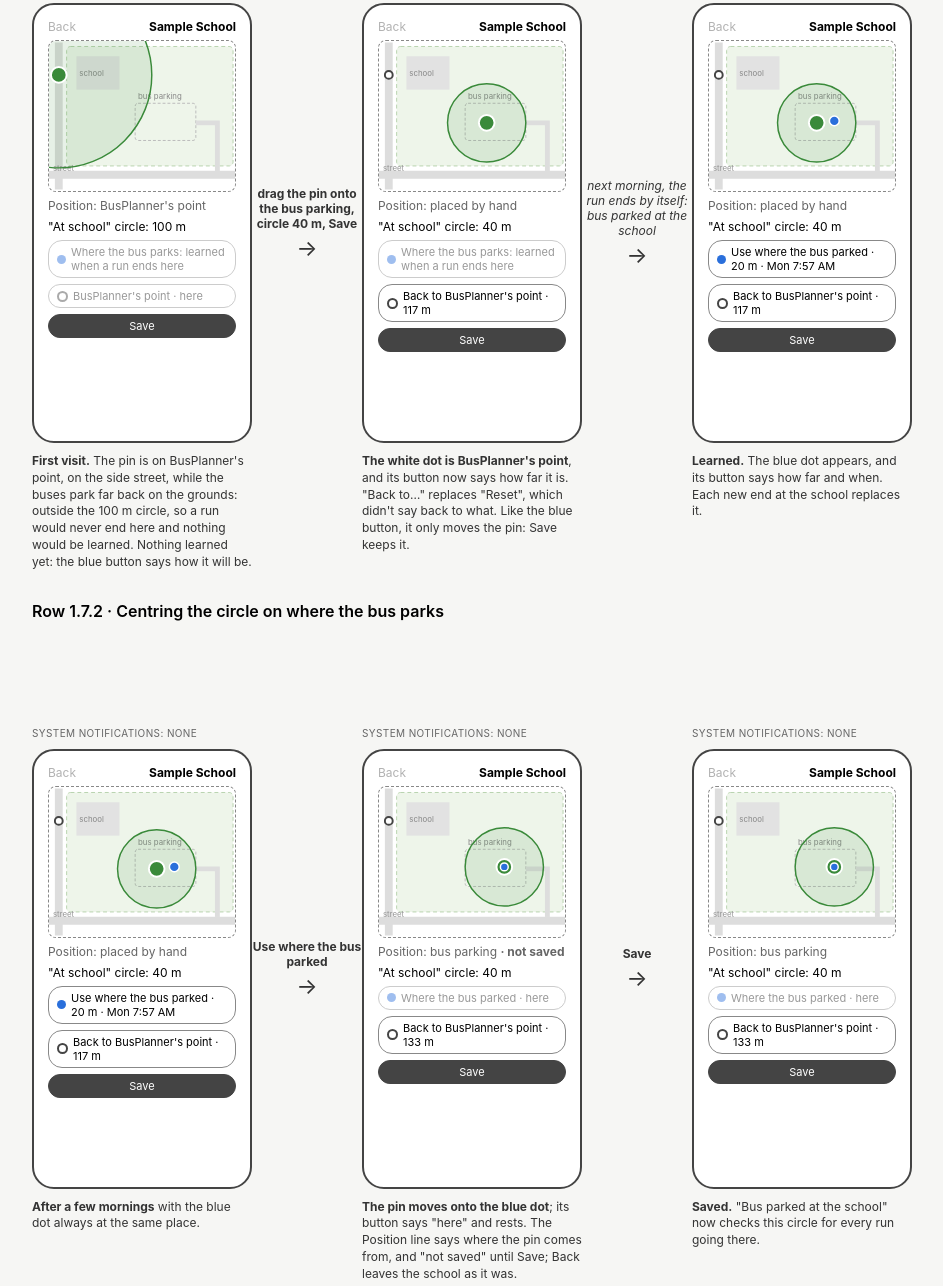
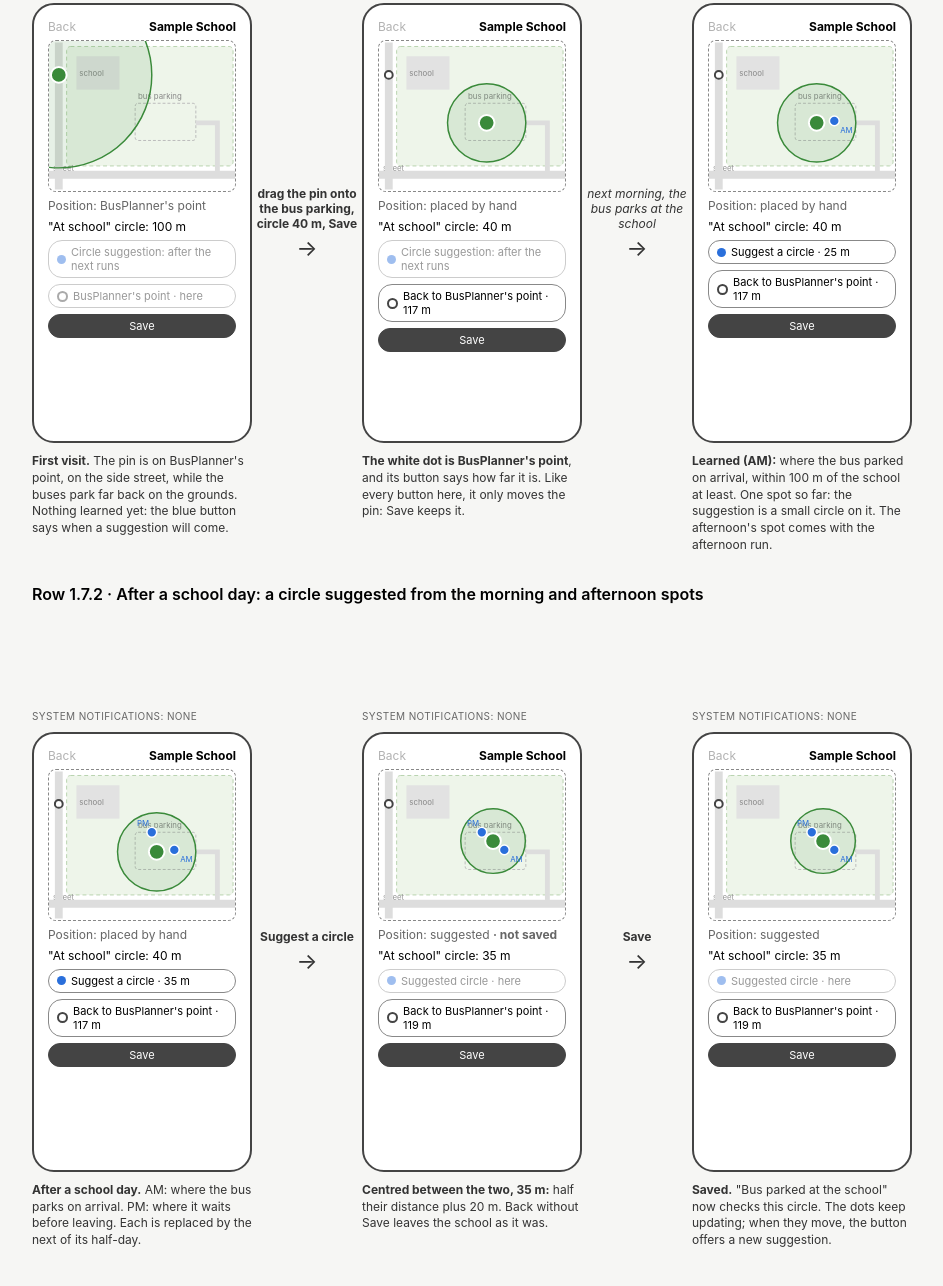
Before and after one commit to anderewrey/bus-tracker, a plain HTML site: page docs/ux/School.dc.html in a window 1280 px wide. Shown: the part 215-1501 px from the top of the page, without its empty margins (0-943 px from the left). Drawn offline with Linux system fonts and the light colour scheme; a script that the page names is missing.

Commit message:
UX sketch 1.7: AM and PM dots, one button that suggests a circle
The dots show where the bus parked on arrival (AM) and where it waits
before leaving (PM). The blue button suggests a circle from them: centred
between both, half their distance plus 20 m; on a single spot, a small
circle on it. "Use where the bus parked" is gone.

Co-Authored-By: Claude Opus 5.5 <noreply@anthropic.com>

```diff
--- a/docs/ux/School.dc.html
+++ b/docs/ux/School.dc.html
@@ -33,11 +33,10 @@ body{margin:0}
 </style>
 </helmet>
 <div style="width:1000px;height:1510px;box-sizing:border-box;padding:28px 32px;font-family:Inter,system-ui,sans-serif;background:#f6f6f4;display:flex;flex-direction:column;gap:18px">
-<div style="font-size:20px;font-weight:600">School page: each dot on the map has the button that uses it, with the same mark</div>
+<div style="font-size:20px;font-weight:600">School page: the dots show where the bus parked; the blue button suggests a circle from them</div>
 
 <div class="h2">Row 1.7.1 · BusPlanner's point is off: correct it, then the app learns where the bus parks</div>
 <div style="display:flex;align-items:flex-start">
-
 <div class="col">
 <div class="nt"><span class="nl">System notifications: none</span></div>
 <div class="ph">
@@ -47,22 +46,20 @@ body{margin:0}
 <rect x="28" y="14" width="44" height="34" fill="#e2e2e2"/><text x="31" y="34" font-size="8" fill="#888">school</text>
 <rect x="88" y="62" width="62" height="38" rx="3" fill="none" stroke="#bbb" stroke-dasharray="3 2"/><text x="91" y="58" font-size="8" fill="#888">bus parking</text>
 <path d="M150 82 L172 82 L172 135" fill="none" stroke="#ddd" stroke-width="5"/>
-<path d="M0 135 L190 135" fill="none" stroke="#ddd" stroke-width="8"/>
-<path d="M10 0 L10 150" fill="none" stroke="#ddd" stroke-width="8"/><text x="4" y="131" font-size="8" fill="#999">street</text>
+<path d="M0 135 L190 135" fill="none" stroke="#ddd" stroke-width="8"/><text x="4" y="131" font-size="8" fill="#999">street</text>
+<path d="M10 0 L10 150" fill="none" stroke="#ddd" stroke-width="8"/>
 <circle cx="10" cy="33" r="95" fill="#3a8a3a" fill-opacity=".12" stroke="#3a8a3a" stroke-width="1.5"/>
 <circle cx="10" cy="33" r="8" fill="#3a8a3a" stroke="#fff" stroke-width="2"/>
 </svg></div>
 <span class="mut">Position: BusPlanner's point</span>
 <span>"At school" circle: 100 m</span>
-<div class="btn off"><span class="bd"></span>Where the bus parks: learned when a run ends here</div>
+<div class="btn off"><span class="bd"></span>Circle suggestion: after the next runs</div>
 <div class="btn off"><span class="wd"></span>BusPlanner's point · here</div>
 <div class="btn fill">Save</div>
 </div>
-<div class="cap"><b>First visit.</b> The pin is on BusPlanner's point, on the side street, while the buses park far back on the grounds: outside the 100 m circle, so a run would never end here and nothing would be learned. Nothing learned yet: the blue button says how it will be.</div>
+<div class="cap"><b>First visit.</b> The pin is on BusPlanner's point, on the side street, while the buses park far back on the grounds. Nothing learned yet: the blue button says when a suggestion will come.</div>
 </div>
-
 <div class="ar"><b>drag the pin onto the bus parking, circle 40 m, Save</b><span style="font-size:22px">→</span></div>
-
 <div class="col">
 <div class="nt"><span class="nl">System notifications: none</span></div>
 <div class="ph">
@@ -72,23 +69,21 @@ body{margin:0}
 <rect x="28" y="14" width="44" height="34" fill="#e2e2e2"/><text x="31" y="34" font-size="8" fill="#888">school</text>
 <rect x="88" y="62" width="62" height="38" rx="3" fill="none" stroke="#bbb" stroke-dasharray="3 2"/><text x="91" y="58" font-size="8" fill="#888">bus parking</text>
 <path d="M150 82 L172 82 L172 135" fill="none" stroke="#ddd" stroke-width="5"/>
-<path d="M0 135 L190 135" fill="none" stroke="#ddd" stroke-width="8"/>
-<path d="M10 0 L10 150" fill="none" stroke="#ddd" stroke-width="8"/><text x="4" y="131" font-size="8" fill="#999">street</text>
+<path d="M0 135 L190 135" fill="none" stroke="#ddd" stroke-width="8"/><text x="4" y="131" font-size="8" fill="#999">street</text>
+<path d="M10 0 L10 150" fill="none" stroke="#ddd" stroke-width="8"/>
 <circle cx="110" cy="82" r="40" fill="#3a8a3a" fill-opacity=".12" stroke="#3a8a3a" stroke-width="1.5"/>
 <circle cx="110" cy="82" r="8" fill="#3a8a3a" stroke="#fff" stroke-width="2"/>
 <circle cx="10" cy="33" r="4" fill="#fff" stroke="#444" stroke-width="2"/>
 </svg></div>
 <span class="mut">Position: placed by hand</span>
 <span>"At school" circle: 40 m</span>
-<div class="btn off"><span class="bd"></span>Where the bus parks: learned when a run ends here</div>
+<div class="btn off"><span class="bd"></span>Circle suggestion: after the next runs</div>
 <div class="btn"><span class="wd"></span>Back to BusPlanner's point · 117 m</div>
 <div class="btn fill">Save</div>
 </div>
-<div class="cap"><b>The white dot is BusPlanner's point</b>, and its button now says how far it is. "Back to…" replaces "Reset", which didn't say back to what. Like the blue button, it only moves the pin: Save keeps it.</div>
+<div class="cap"><b>The white dot is BusPlanner's point</b>, and its button says how far it is. Like every button here, it only moves the pin: Save keeps it.</div>
 </div>
-
-<div class="ar"><i>next morning, the run ends by itself: bus parked at the school</i><span style="font-size:22px">→</span></div>
-
+<div class="ar"><i>next morning, the bus parks at the school</i><span style="font-size:22px">→</span></div>
 <div class="col">
 <div class="nt"><span class="nl">System notifications: none</span></div>
 <div class="ph">
@@ -98,27 +93,25 @@ body{margin:0}
 <rect x="28" y="14" width="44" height="34" fill="#e2e2e2"/><text x="31" y="34" font-size="8" fill="#888">school</text>
 <rect x="88" y="62" width="62" height="38" rx="3" fill="none" stroke="#bbb" stroke-dasharray="3 2"/><text x="91" y="58" font-size="8" fill="#888">bus parking</text>
 <path d="M150 82 L172 82 L172 135" fill="none" stroke="#ddd" stroke-width="5"/>
-<path d="M0 135 L190 135" fill="none" stroke="#ddd" stroke-width="8"/>
-<path d="M10 0 L10 150" fill="none" stroke="#ddd" stroke-width="8"/><text x="4" y="131" font-size="8" fill="#999">street</text>
+<path d="M0 135 L190 135" fill="none" stroke="#ddd" stroke-width="8"/><text x="4" y="131" font-size="8" fill="#999">street</text>
+<path d="M10 0 L10 150" fill="none" stroke="#ddd" stroke-width="8"/>
 <circle cx="110" cy="82" r="40" fill="#3a8a3a" fill-opacity=".12" stroke="#3a8a3a" stroke-width="1.5"/>
 <circle cx="110" cy="82" r="8" fill="#3a8a3a" stroke="#fff" stroke-width="2"/>
 <circle cx="10" cy="33" r="4" fill="#fff" stroke="#444" stroke-width="2"/>
-<circle cx="128" cy="80" r="5" fill="#2a6fdb" stroke="#fff" stroke-width="1.5"/>
+<circle cx="128" cy="80" r="5" fill="#2a6fdb" stroke="#fff" stroke-width="1.5"/><text x="134" y="92" font-size="8" fill="#2a6fdb">AM</text>
 </svg></div>
 <span class="mut">Position: placed by hand</span>
 <span>"At school" circle: 40 m</span>
-<div class="btn"><span class="bd"></span>Use where the bus parked · 20 m · Mon 7:57 AM</div>
+<div class="btn"><span class="bd"></span>Suggest a circle · 25 m</div>
 <div class="btn"><span class="wd"></span>Back to BusPlanner's point · 117 m</div>
 <div class="btn fill">Save</div>
 </div>
-<div class="cap"><b>Learned.</b> The blue dot appears, and its button says how far and when. Each new end at the school replaces it.</div>
+<div class="cap"><b>Learned (AM):</b> where the bus parked on arrival, within 100 m of the school at least. One spot so far: the suggestion is a small circle on it. The afternoon's spot comes with the afternoon run.</div>
+</div>
 </div>
 
-</div>
-
-<div class="h2" style="margin-top:12px">Row 1.7.2 · Centring the circle on where the bus parks</div>
+<div class="h2" style="margin-top:12px">Row 1.7.2 · After a school day: a circle suggested from the morning and afternoon spots</div>
 <div style="display:flex;align-items:flex-start">
-
 <div class="col">
 <div class="nt"><span class="nl">System notifications: none</span></div>
 <div class="ph">
@@ -128,24 +121,23 @@ body{margin:0}
 <rect x="28" y="14" width="44" height="34" fill="#e2e2e2"/><text x="31" y="34" font-size="8" fill="#888">school</text>
 <rect x="88" y="62" width="62" height="38" rx="3" fill="none" stroke="#bbb" stroke-dasharray="3 2"/><text x="91" y="58" font-size="8" fill="#888">bus parking</text>
 <path d="M150 82 L172 82 L172 135" fill="none" stroke="#ddd" stroke-width="5"/>
-<path d="M0 135 L190 135" fill="none" stroke="#ddd" stroke-width="8"/>
-<path d="M10 0 L10 150" fill="none" stroke="#ddd" stroke-width="8"/><text x="4" y="131" font-size="8" fill="#999">street</text>
+<path d="M0 135 L190 135" fill="none" stroke="#ddd" stroke-width="8"/><text x="4" y="131" font-size="8" fill="#999">street</text>
+<path d="M10 0 L10 150" fill="none" stroke="#ddd" stroke-width="8"/>
 <circle cx="110" cy="82" r="40" fill="#3a8a3a" fill-opacity=".12" stroke="#3a8a3a" stroke-width="1.5"/>
 <circle cx="110" cy="82" r="8" fill="#3a8a3a" stroke="#fff" stroke-width="2"/>
 <circle cx="10" cy="33" r="4" fill="#fff" stroke="#444" stroke-width="2"/>
-<circle cx="128" cy="80" r="5" fill="#2a6fdb" stroke="#fff" stroke-width="1.5"/>
+<circle cx="128" cy="80" r="5" fill="#2a6fdb" stroke="#fff" stroke-width="1.5"/><text x="134" y="92" font-size="8" fill="#2a6fdb">AM</text>
+<circle cx="105" cy="62" r="5" fill="#2a6fdb" stroke="#fff" stroke-width="1.5"/><text x="90" y="56" font-size="8" fill="#2a6fdb">PM</text>
 </svg></div>
 <span class="mut">Position: placed by hand</span>
 <span>"At school" circle: 40 m</span>
-<div class="btn"><span class="bd"></span>Use where the bus parked · 20 m · Mon 7:57 AM</div>
+<div class="btn"><span class="bd"></span>Suggest a circle · 35 m</div>
 <div class="btn"><span class="wd"></span>Back to BusPlanner's point · 117 m</div>
 <div class="btn fill">Save</div>
 </div>
-<div class="cap"><b>After a few mornings</b> with the blue dot always at the same place.</div>
+<div class="cap"><b>After a school day.</b> AM: where the bus parks on arrival. PM: where it waits before leaving. Each is replaced by the next of its half-day.</div>
 </div>
-
-<div class="ar"><b>Use where the bus parked</b><span style="font-size:22px">→</span></div>
-
+<div class="ar"><b>Suggest a circle</b><span style="font-size:22px">→</span></div>
 <div class="col">
 <div class="nt"><span class="nl">System notifications: none</span></div>
 <div class="ph">
@@ -155,24 +147,23 @@ body{margin:0}
 <rect x="28" y="14" width="44" height="34" fill="#e2e2e2"/><text x="31" y="34" font-size="8" fill="#888">school</text>
 <rect x="88" y="62" width="62" height="38" rx="3" fill="none" stroke="#bbb" stroke-dasharray="3 2"/><text x="91" y="58" font-size="8" fill="#888">bus parking</text>
 <path d="M150 82 L172 82 L172 135" fill="none" stroke="#ddd" stroke-width="5"/>
-<path d="M0 135 L190 135" fill="none" stroke="#ddd" stroke-width="8"/>
-<path d="M10 0 L10 150" fill="none" stroke="#ddd" stroke-width="8"/><text x="4" y="131" font-size="8" fill="#999">street</text>
-<circle cx="128" cy="80" r="40" fill="#3a8a3a" fill-opacity=".12" stroke="#3a8a3a" stroke-width="1.5"/>
-<circle cx="128" cy="80" r="8" fill="#3a8a3a" stroke="#fff" stroke-width="2"/>
+<path d="M0 135 L190 135" fill="none" stroke="#ddd" stroke-width="8"/><text x="4" y="131" font-size="8" fill="#999">street</text>
+<path d="M10 0 L10 150" fill="none" stroke="#ddd" stroke-width="8"/>
+<circle cx="116.5" cy="71" r="33" fill="#3a8a3a" fill-opacity=".12" stroke="#3a8a3a" stroke-width="1.5"/>
+<circle cx="116.5" cy="71" r="8" fill="#3a8a3a" stroke="#fff" stroke-width="2"/>
 <circle cx="10" cy="33" r="4" fill="#fff" stroke="#444" stroke-width="2"/>
-<circle cx="128" cy="80" r="4" fill="#2a6fdb" stroke="#fff" stroke-width="1.5"/>
+<circle cx="128" cy="80" r="5" fill="#2a6fdb" stroke="#fff" stroke-width="1.5"/><text x="134" y="92" font-size="8" fill="#2a6fdb">AM</text>
+<circle cx="105" cy="62" r="5" fill="#2a6fdb" stroke="#fff" stroke-width="1.5"/><text x="90" y="56" font-size="8" fill="#2a6fdb">PM</text>
 </svg></div>
-<span class="mut">Position: bus parking <b>· not saved</b></span>
-<span>"At school" circle: 40 m</span>
-<div class="btn off"><span class="bd"></span>Where the bus parked · here</div>
-<div class="btn"><span class="wd"></span>Back to BusPlanner's point · 133 m</div>
+<span class="mut">Position: suggested <b>· not saved</b></span>
+<span>"At school" circle: 35 m</span>
+<div class="btn off"><span class="bd"></span>Suggested circle · here</div>
+<div class="btn"><span class="wd"></span>Back to BusPlanner's point · 119 m</div>
 <div class="btn fill">Save</div>
 </div>
-<div class="cap"><b>The pin moves onto the blue dot</b>; its button says "here" and rests. The Position line says where the pin comes from, and "not saved" until Save; Back leaves the school as it was.</div>
+<div class="cap"><b>Centred between the two, 35 m:</b> half their distance plus 20 m. Back without Save leaves the school as it was.</div>
 </div>
-
 <div class="ar"><b>Save</b><span style="font-size:22px">→</span></div>
-
 <div class="col">
 <div class="nt"><span class="nl">System notifications: none</span></div>
 <div class="ph">
@@ -182,22 +173,22 @@ body{margin:0}
 <rect x="28" y="14" width="44" height="34" fill="#e2e2e2"/><text x="31" y="34" font-size="8" fill="#888">school</text>
 <rect x="88" y="62" width="62" height="38" rx="3" fill="none" stroke="#bbb" stroke-dasharray="3 2"/><text x="91" y="58" font-size="8" fill="#888">bus parking</text>
 <path d="M150 82 L172 82 L172 135" fill="none" stroke="#ddd" stroke-width="5"/>
-<path d="M0 135 L190 135" fill="none" stroke="#ddd" stroke-width="8"/>
-<path d="M10 0 L10 150" fill="none" stroke="#ddd" stroke-width="8"/><text x="4" y="131" font-size="8" fill="#999">street</text>
-<circle cx="128" cy="80" r="40" fill="#3a8a3a" fill-opacity=".12" stroke="#3a8a3a" stroke-width="1.5"/>
-<circle cx="128" cy="80" r="8" fill="#3a8a3a" stroke="#fff" stroke-width="2"/>
+<path d="M0 135 L190 135" fill="none" stroke="#ddd" stroke-width="8"/><text x="4" y="131" font-size="8" fill="#999">street</text>
+<path d="M10 0 L10 150" fill="none" stroke="#ddd" stroke-width="8"/>
+<circle cx="116.5" cy="71" r="33" fill="#3a8a3a" fill-opacity=".12" stroke="#3a8a3a" stroke-width="1.5"/>
+<circle cx="116.5" cy="71" r="8" fill="#3a8a3a" stroke="#fff" stroke-width="2"/>
 <circle cx="10" cy="33" r="4" fill="#fff" stroke="#444" stroke-width="2"/>
-<circle cx="128" cy="80" r="4" fill="#2a6fdb" stroke="#fff" stroke-width="1.5"/>
+<circle cx="128" cy="80" r="5" fill="#2a6fdb" stroke="#fff" stroke-width="1.5"/><text x="134" y="92" font-size="8" fill="#2a6fdb">AM</text>
+<circle cx="105" cy="62" r="5" fill="#2a6fdb" stroke="#fff" stroke-width="1.5"/><text x="90" y="56" font-size="8" fill="#2a6fdb">PM</text>
 </svg></div>
-<span class="mut">Position: bus parking</span>
-<span>"At school" circle: 40 m</span>
-<div class="btn off"><span class="bd"></span>Where the bus parked · here</div>
-<div class="btn"><span class="wd"></span>Back to BusPlanner's point · 133 m</div>
+<span class="mut">Position: suggested</span>
+<span>"At school" circle: 35 m</span>
+<div class="btn off"><span class="bd"></span>Suggested circle · here</div>
+<div class="btn"><span class="wd"></span>Back to BusPlanner's point · 119 m</div>
 <div class="btn fill">Save</div>
 </div>
-<div class="cap"><b>Saved.</b> "Bus parked at the school" now checks this circle for every run going there.</div>
+<div class="cap"><b>Saved.</b> "Bus parked at the school" now checks this circle. The dots keep updating; when they move, the button offers a new suggestion.</div>
 </div>
-
 </div>
 </div>
 </x-dc>
```
